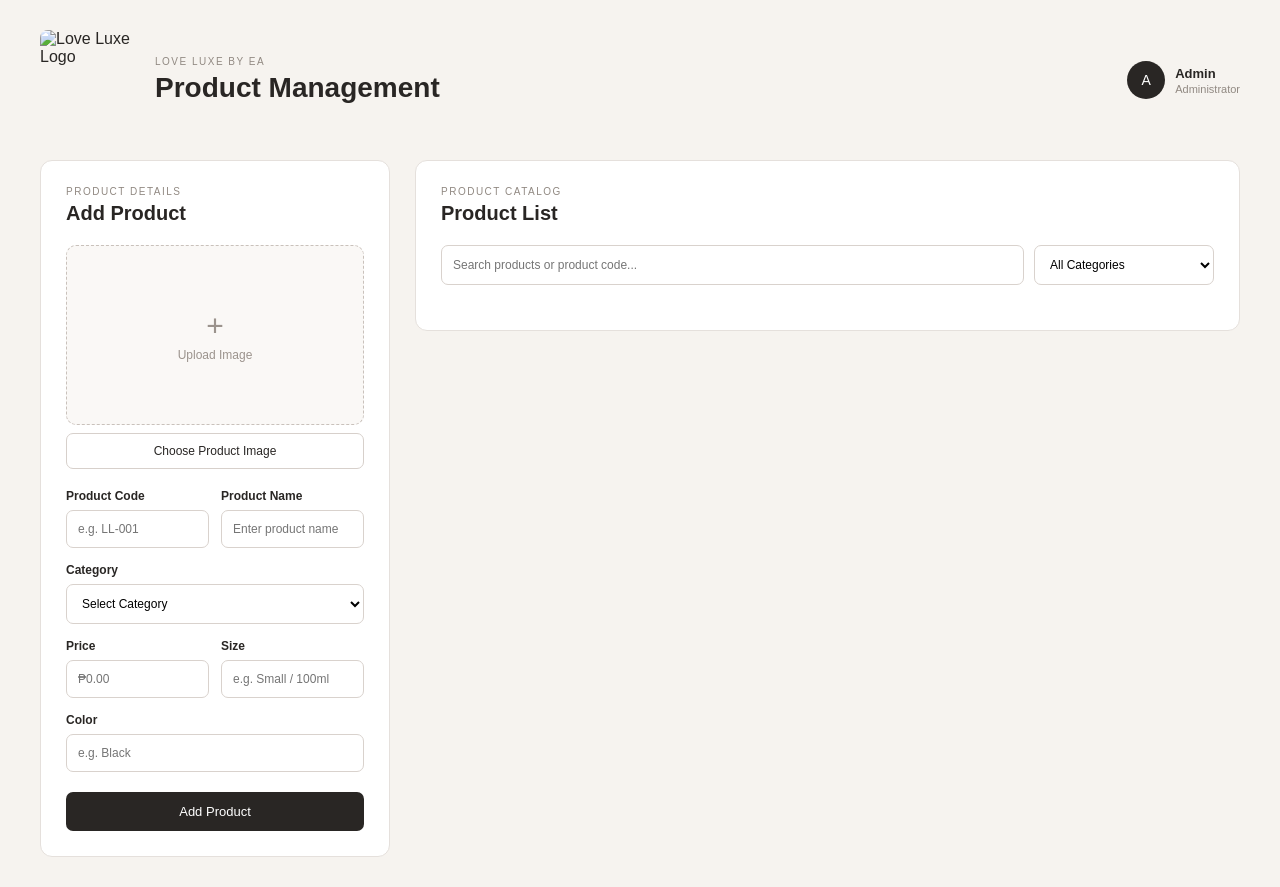
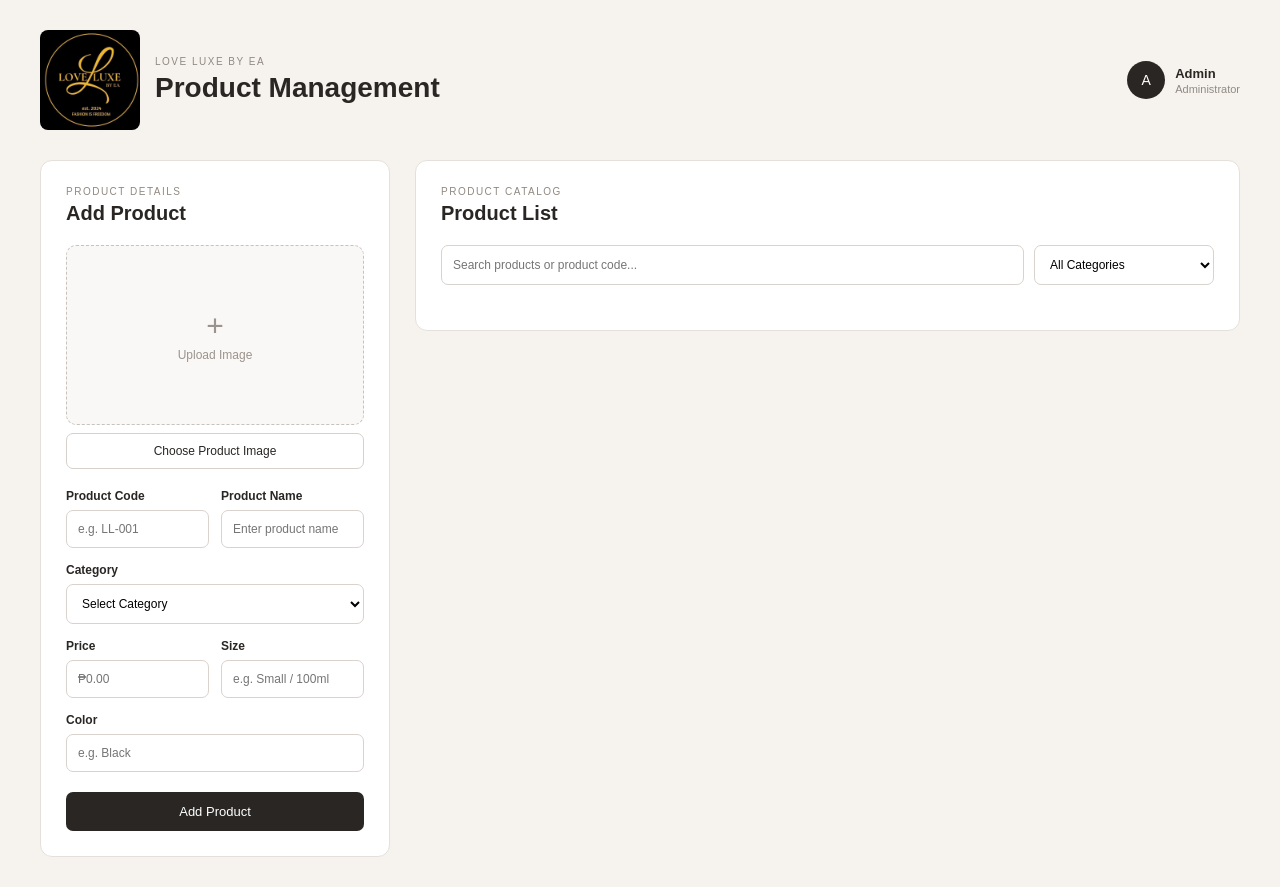
Before and after one commit to JunoITE253/Product-Management, a plain HTML site: page index.html in a window 1280 px wide. Drawn offline with Linux system fonts and the light colour scheme; a script that the page names is missing.

Commit message:
Fix image source path for logo in index.html

```diff
--- a/index.html
+++ b/index.html
@@ -12,7 +12,7 @@
 
         <header class="topbar">
             <div class="brand">
-                <img src="image\Love Luxe EA.jpg" alt="Love Luxe Logo" style="display:block;">
+                <img src="Love Luxe EA.jpg" alt="Love Luxe Logo" style="display:block;">
 
                 <div>
                     <p class="small-title">LOVE LUXE BY EA</p>
```
